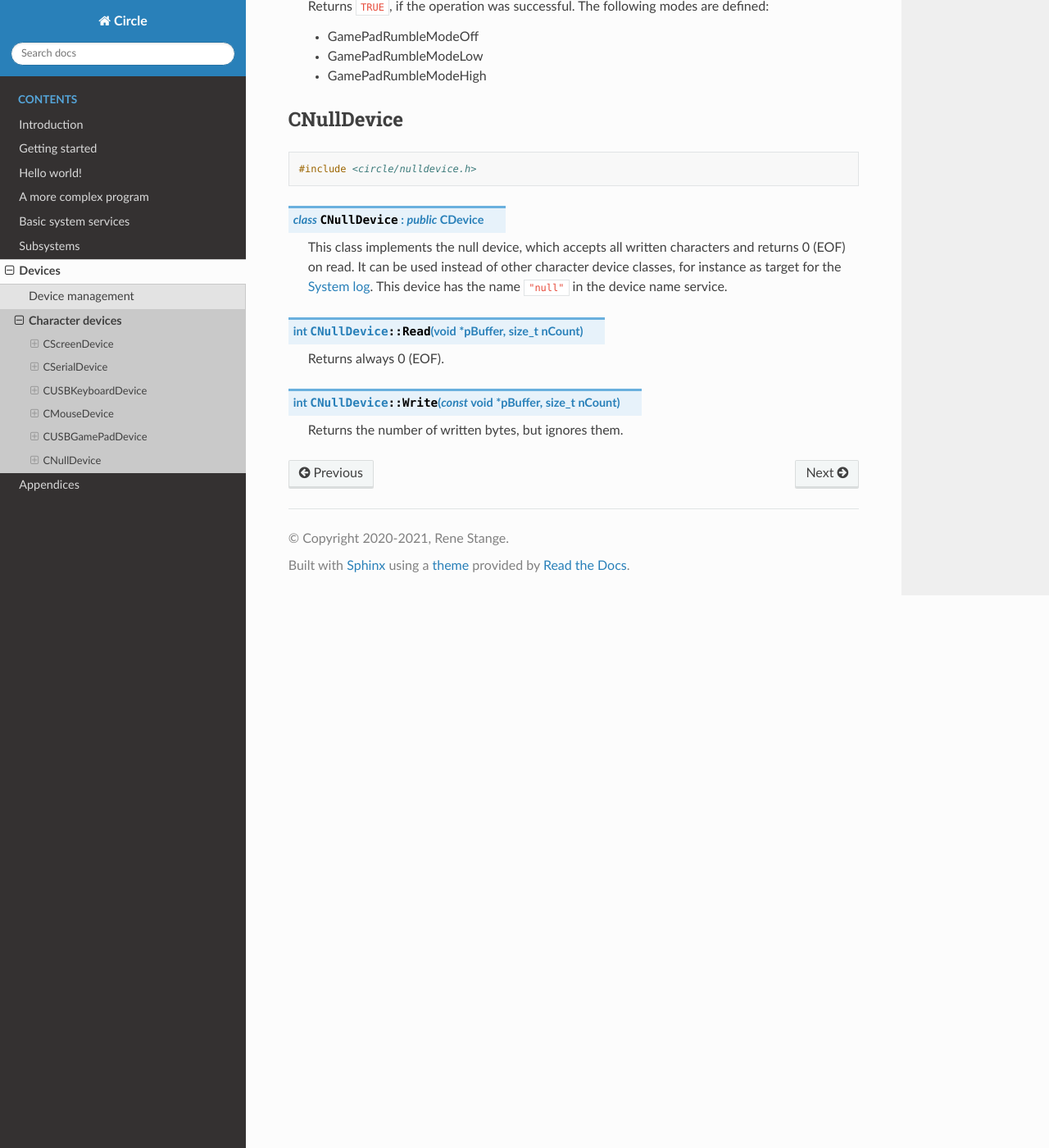
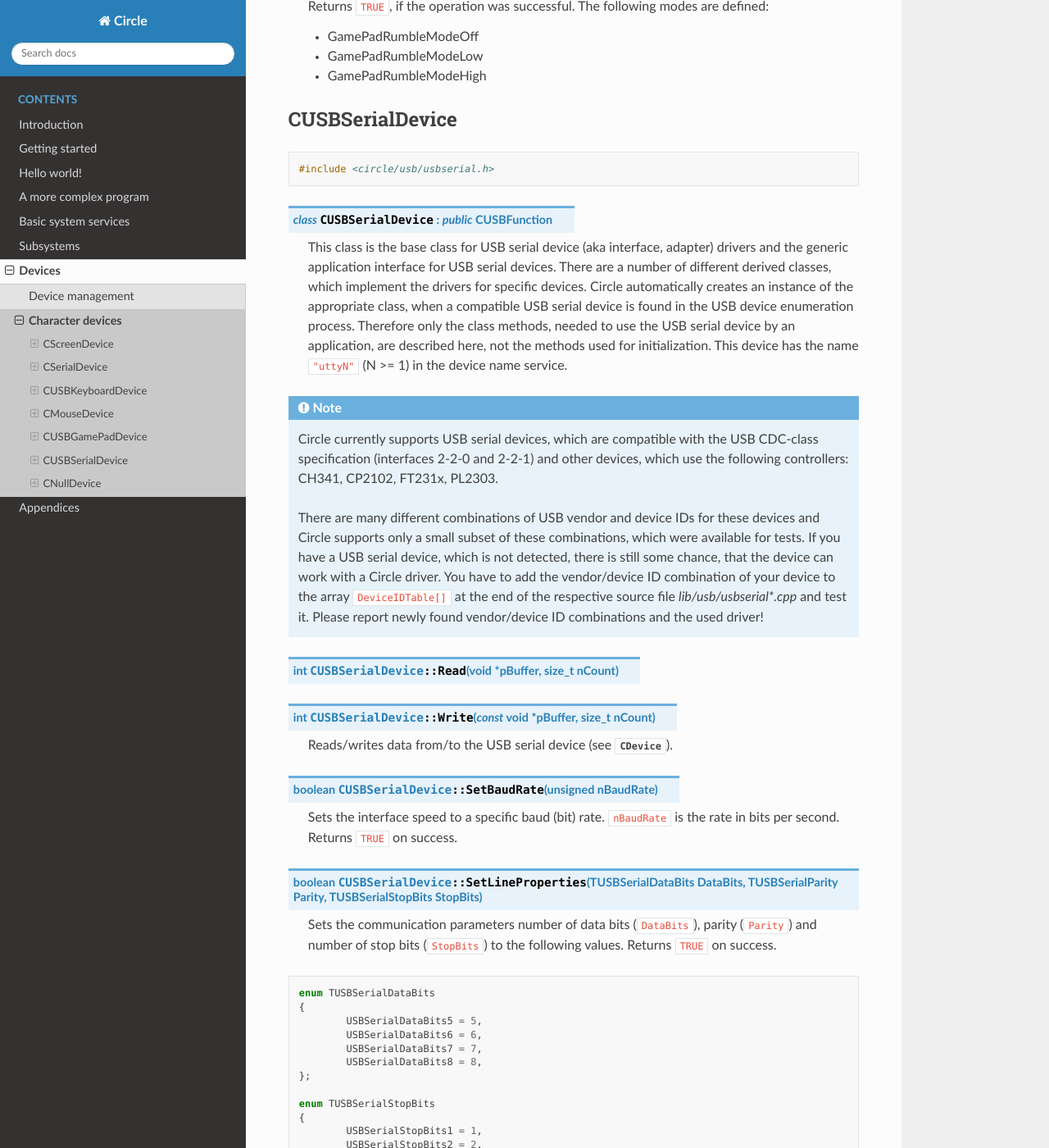
Before and after one commit to rsta2/circle-docs, a Sphinx documentation site: the page built from docs/devices/character-devices.rst, in a window 1280 px wide and 1400 px high, scrolled down 15684 px. Shown: the whole window at 82% size. Built offline with Sphinx 7.4.7 and the Read the Docs theme 2.0.0, drawn with Linux system fonts in a browser that asks for light colours; some of the changed text lies outside the part shown.

Commit message:
devices/character-devices: Add CUSBSerialDevice

```diff
--- a/docs/devices/character-devices.rst
+++ b/docs/devices/character-devices.rst
@@ -555,7 +555,59 @@ CUSBGamePadDevice
 	* GamePadRumbleModeLow
 	* GamePadRumbleModeHigh
 
-.. CUSBSerialDevice
+CUSBSerialDevice
+""""""""""""""""
+
+.. code-block:: cpp
+
+	#include <circle/usb/usbserial.h>
+
+.. cpp:class:: CUSBSerialDevice : public CUSBFunction
+
+	This class is the base class for USB serial device (aka interface, adapter) drivers and the generic application interface for USB serial devices. There are a number of different derived classes, which implement the drivers for specific devices. Circle automatically creates an instance of the appropriate class, when a compatible USB serial device is found in the USB device enumeration process. Therefore only the class methods, needed to use the USB serial device by an application, are described here, not the methods used for initialization. This device has the name ``"uttyN"`` (N >= 1) in the device name service.
+
+.. note::
+
+	Circle currently supports USB serial devices, which are compatible with the USB CDC-class specification (interfaces 2-2-0 and 2-2-1) and other devices, which use the following controllers: CH341, CP2102, FT231x, PL2303.
+
+	There are many different combinations of USB vendor and device IDs for these devices and Circle supports only a small subset of these combinations, which were available for tests. If you have a USB serial device, which is not detected, there is still some chance, that the device can work with a Circle driver. You have to add the vendor/device ID combination of your device to the array ``DeviceIDTable[]`` at the end of the respective source file *lib/usb/usbserial\*.cpp* and test it. Please report newly found vendor/device ID combinations and the used driver!
+
+.. cpp:function:: int CUSBSerialDevice::Read (void *pBuffer, size_t nCount)
+.. cpp:function:: int CUSBSerialDevice::Write (const void *pBuffer, size_t nCount)
+
+	Reads/writes data from/to the USB serial device (see :cpp:class:`CDevice`).
+
+.. cpp:function:: boolean CUSBSerialDevice::SetBaudRate (unsigned nBaudRate)
+
+	Sets the interface speed to a specific baud (bit) rate. ``nBaudRate`` is the rate in bits per second. Returns ``TRUE`` on success.
+
+.. cpp:function:: boolean CUSBSerialDevice::SetLineProperties (TUSBSerialDataBits DataBits, TUSBSerialParity Parity, TUSBSerialStopBits StopBits)
+
+	Sets the communication parameters number of data bits (``DataBits``), parity (``Parity``) and number of stop bits (``StopBits``) to the following values.  Returns ``TRUE`` on success.
+
+.. code-block:: c
+
+	enum TUSBSerialDataBits
+	{
+		USBSerialDataBits5 = 5,
+		USBSerialDataBits6 = 6,
+		USBSerialDataBits7 = 7,
+		USBSerialDataBits8 = 8,
+	};
+
+	enum TUSBSerialStopBits
+	{
+		USBSerialStopBits1 = 1,
+		USBSerialStopBits2 = 2,
+	};
+
+	enum TUSBSerialParity
+	{
+		USBSerialParityNone,
+		USBSerialParityOdd,
+		USBSerialParityEven,
+	};
+
 .. CUSBPrinterDevice
 .. CTouchScreenDevice
 .. CRPiTouchScreen
```
